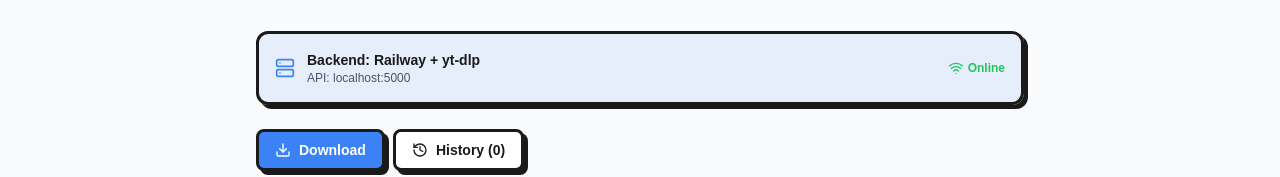
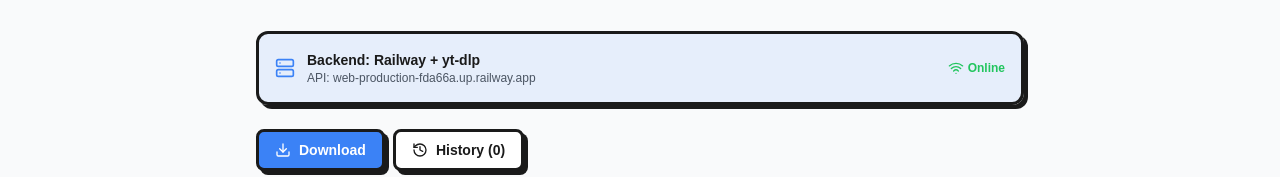
Before and after one commit to m0nz1/yt_downloader-api, a Next.js app: page / in a window 1280 px wide. Shown: the part 576-753 px from the top of the page. Built offline with nearby package versions, Linux system fonts and the light colour scheme.

Commit message:
Update Downloader.tsx

```diff
--- a/components/Downloader.tsx
+++ b/components/Downloader.tsx
@@ -28,7 +28,7 @@
   HardDrive,
 } from 'lucide-react';
 
-const API_URL = process.env.NEXT_PUBLIC_API_URL || 'http://localhost:5000';
+const API_URL = 'https://web-production-fda66a.up.railway.app';
 
 interface VideoInfo {
   id: string;
```
